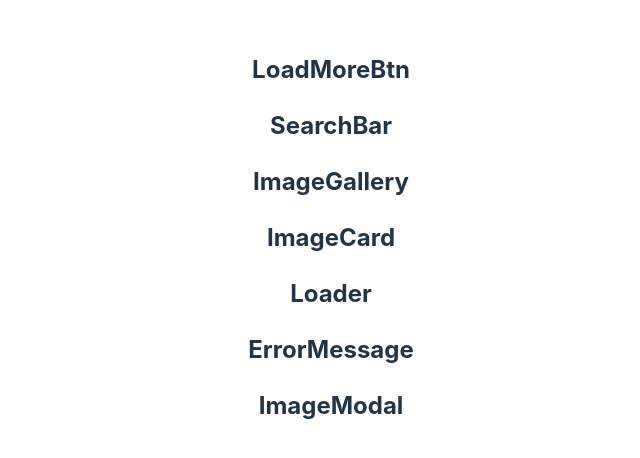
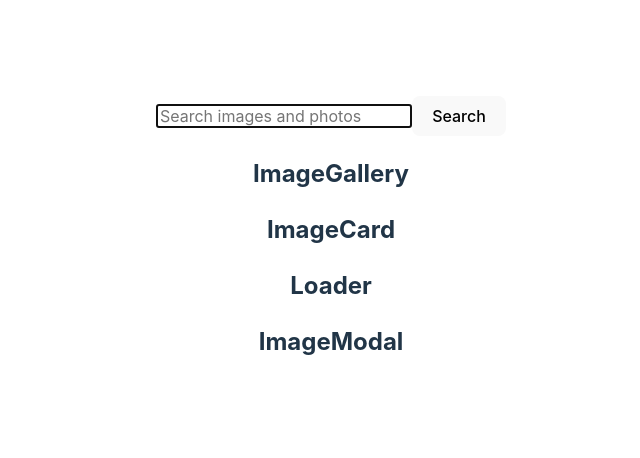
Before and after one commit to LiliiaB/goit-react-hw-04, a React (Vite) app: page / in a window 1280 px wide. Shown: the part 162-620 px from the top of the page, without its empty margins (309-949 px from the left). Built offline with nearby package versions, Linux system fonts and the light colour scheme.

Commit message:
api request added

```diff
--- a/src/APIService/APIService.js
+++ b/src/APIService/APIService.js
@@ -3,14 +3,18 @@ import axios from "axios";
 const API_KEY = "urLlGJxdDoZQAVSsDQ2IodbF-XpbvWphd-4WBWa5uK0";
 axios.defaults.baseURL = "https://api.unsplash.com/";
 axios.defaults.headers.common["Authorization"] = `Client-ID ${API_KEY}`;
+axios.defaults.params = {
+  orientation: "landscape",
+  per_page: 15,
+};
 
 export const getPhotos = async (query, page) => {
-  return axios.get(`search/photos`, {
+  const { data } = await axios.get("search/photos", {
     params: {
       query: query,
       page: page,
-      per_page: 15,
-      orientation: "landscape",
     },
   });
+
+  return data;
 };
--- a/src/components/App/App.jsx
+++ b/src/components/App/App.jsx
@@ -11,29 +11,39 @@ import { getPhotos } from "../../APIService/APIService";
 export default function App() {
   const [error, setError] = useState(null);
   const [page, setPage] = useState(1);
-  const [photos, setPhotos] = useState([]);
+  const [images, setImages] = useState([]);
+  const [totalResults, setTotalResults] = useState(0);
   const [query, setQuery] = useState("");
 
   useEffect(() => {
     if (!query) return;
-    const fetchData = async () => {
-      try {
-        const response = await getPhotos("your_query", 1);
-      } catch (error) {
-        setError(error.message);
-      }
-    };
-
-    fetchData();
+    getPhotos(query, page)
+      .then(({ results, total_pages }) => {
+        setImages((prev) => [...prev, ...results]);
+        setTotalResults(total_pages);
+      })
+      .catch((error) => setError(error.message));
   }, [query, page]);
 
+  function handleSubmit(query) {
+    setImages([]);
+    setPage(1);
+    setError(null);
+    setTotalResults(0);
+    setQuery(query);
+  }
+  function handleLoadMore() {
+    setPage(page + 1);
+  }
   return (
     <>
-      <LoadMoreBtn />
-      <SearchBar />
-      <ImageGallery />
+      <SearchBar onSubmit={handleSubmit} />
+      <ImageGallery images={images} />
+      {error && <ErrorMessage textAlign="center">{error}🔎</ErrorMessage>}
+      {totalResults > 0 && images.length < totalResults && (
+        <LoadMoreBtn onClick={handleLoadMore}>Load more</LoadMoreBtn>
+      )}
       <Loader />
-      <ErrorMessage />
       <ImageModal />
     </>
   );
--- a/src/components/SearchBar/SearchBar.jsx
+++ b/src/components/SearchBar/SearchBar.jsx
@@ -1,9 +1,33 @@
 import css from "./SearchBar.module.css";
+import { useState } from "react";
 
-export const SearchBar = () => {
+export const SearchBar = ({ onSubmit }) => {
+  const [query, setQuery] = useState("");
+
+  function saveInput(event) {
+    const inputValue = event.target.value;
+    setQuery(inputValue);
+  }
+  function handleSubmit(event) {
+    event.preventDefault();
+    onSubmit(query);
+    setQuery("");
+  }
   return (
     <div>
-      <h2>SearchBar</h2>
+      <header>
+        <form onSubmit={handleSubmit}>
+          <input
+            type="text"
+            autoComplete="off"
+            autoFocus
+            placeholder="Search images and photos"
+            onChange={saveInput}
+            value={query}
+          />
+          <button type="submit">Search</button>
+        </form>
+      </header>
     </div>
   );
 };
```
